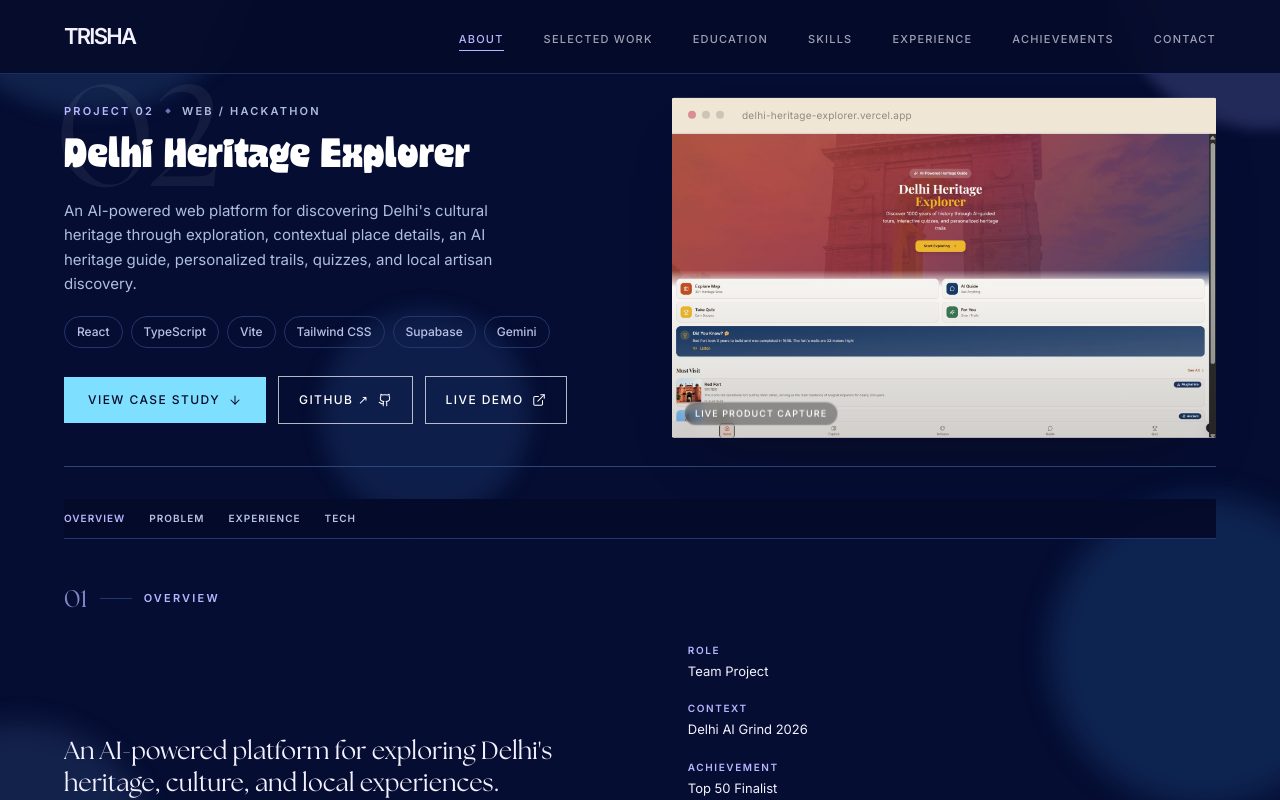
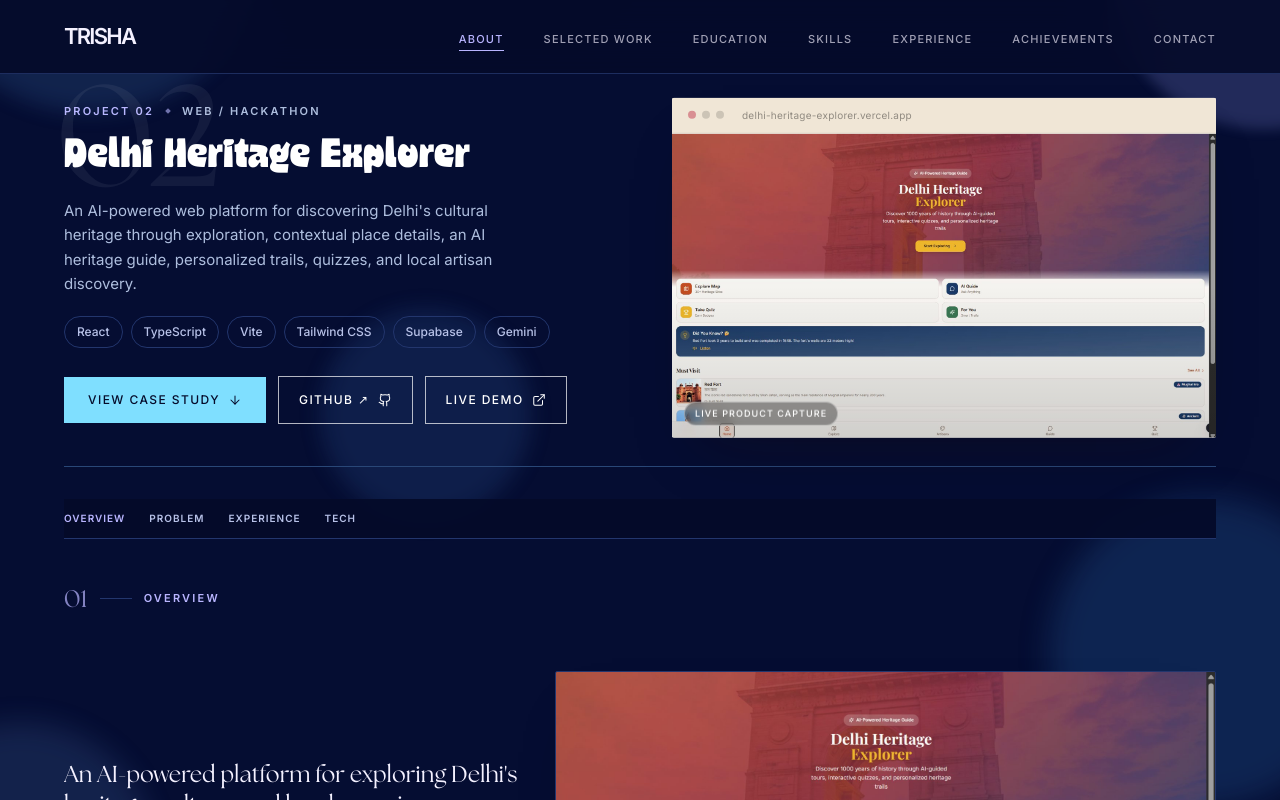
Before and after one commit to trisha29807-del/Portfolio-Trisha, a React (Vite) app: page / in a window 1280 px wide. Both pictures are taken after a click on the button "VIEW CASE STUDY". Shown: the part 2253-3053 px from the top of the page. Built offline with nearby package versions, Linux system fonts and the light colour scheme; the HTML template or start-up script is replaced by a standard one.

Commit message:
Refine Delhi Heritage overview layout

```diff
--- a/src/components/Work/details/delhi-heritage-explorer/DelhiHeritageDetail.tsx
+++ b/src/components/Work/details/delhi-heritage-explorer/DelhiHeritageDetail.tsx
@@ -200,40 +200,38 @@ export function DelhiHeritageDetail() {
           <SectionLabel number="01" title="Overview" />
         </motion.div>
 
-        <div className="mt-8 grid gap-10 lg:grid-cols-[1.05fr_0.95fr] lg:items-end">
-          <motion.div
+        <div className="mt-7 grid gap-8 lg:grid-cols-[0.82fr_1.18fr] lg:items-center">
+          <div>
+            <motion.p
               initial="hidden"
               whileInView="show"
               viewport={{ once: true }}
               custom={0.1}
               variants={fadeUp}
+              className="max-w-xl font-serif text-[clamp(1.2rem,1.8vw,1.45rem)] leading-[1.3] text-day-ink dark:text-night-ink"
             >
-            <p className="max-w-3xl font-serif text-[clamp(1.25rem,2vw,1.55rem)] leading-[1.3] text-day-ink dark:text-night-ink">
               An AI-powered platform for exploring Delhi's heritage, culture, and local experiences.
-            </p>
-          </motion.div>
+            </motion.p>
 
             <motion.div
               initial="hidden"
               whileInView="show"
               viewport={{ once: true }}
-            custom={0.18}
+              custom={0.15}
               variants={fadeUp}
+              className="mt-6 grid grid-cols-2 gap-x-6 gap-y-4"
             >
-            <div className="grid grid-cols-2 gap-x-6 gap-y-5 sm:grid-cols-3 lg:grid-cols-1">
               {dheHero.meta.map((item) => (
                 <div key={item.label}>
-                  <div className="text-[10px] font-semibold tracking-[0.16em] uppercase text-day-burgundy dark:text-night-burgundy">
+                  <div className="text-[9px] font-semibold tracking-[0.16em] uppercase text-day-burgundy dark:text-night-burgundy">
                     {item.label}
                   </div>
-                  <div className="mt-1 text-[13px] text-day-ink dark:text-night-ink">
+                  <div className="mt-1 text-[12px] text-day-ink dark:text-night-ink">
                     {item.value}
                   </div>
                 </div>
               ))}
-            </div>
             </motion.div>
-        </div>
 
             <motion.div
               initial="hidden"
@@ -241,12 +239,12 @@ export function DelhiHeritageDetail() {
               viewport={{ once: true }}
               custom={0.2}
               variants={fadeUp}
-          className="mt-7 flex flex-wrap gap-2"
+              className="mt-5 flex flex-wrap gap-2"
             >
               {dheHero.stack.map((tech) => (
                 <span
                   key={tech}
-              className="rounded-full border border-day-border px-3.5 py-1.5 text-[11px] font-medium text-day-ink/80 dark:border-night-border dark:text-night-ink/80"
+                  className="rounded-full border border-day-border px-2.5 py-1 text-[10px] font-medium text-day-ink/80 dark:border-night-border dark:text-night-ink/80"
                 >
                   {tech}
                 </span>
@@ -259,27 +257,38 @@ export function DelhiHeritageDetail() {
               viewport={{ once: true }}
               custom={0.25}
               variants={fadeUp}
-          className="mt-7 flex flex-wrap gap-3"
+              className="mt-5 flex flex-wrap gap-2.5"
             >
               <a
                 href={dheHero.liveUrl}
                 target="_blank"
                 rel="noopener noreferrer"
-            className="inline-flex items-center gap-2 bg-day-burgundy px-6 py-3.5 text-[12px] font-medium tracking-[0.12em] uppercase text-day-bg transition-all hover:-translate-y-px dark:bg-night-burgundy dark:text-night-bg"
+                className="inline-flex items-center gap-2 bg-day-burgundy px-4 py-2.5 text-[10px] font-medium tracking-[0.12em] uppercase text-day-bg dark:bg-night-burgundy dark:text-night-bg"
               >
-            View Live Project <ExternalLink size={14} strokeWidth={1.75} />
+                View Live Project <ExternalLink size={13} strokeWidth={1.75} />
               </a>
               <a
                 href={dheHero.githubUrl}
                 target="_blank"
                 rel="noopener noreferrer"
-            className="inline-flex items-center gap-2 border border-day-ink/70 px-5 py-3.5 text-[12px] font-medium tracking-[0.12em] uppercase text-day-ink transition-all hover:-translate-y-px hover:bg-day-ink hover:text-day-bg dark:border-night-ink/60 dark:text-night-ink dark:hover:bg-night-ink dark:hover:text-night-bg"
+                className="inline-flex items-center gap-2 border border-day-ink/70 px-4 py-2.5 text-[10px] font-medium tracking-[0.12em] uppercase text-day-ink dark:border-night-ink/60 dark:text-night-ink"
               >
-            View GitHub <Github size={14} strokeWidth={1.75} />
+                View GitHub <Github size={13} strokeWidth={1.75} />
               </a>
             </motion.div>
+          </div>
 
+          <motion.div
+            initial="hidden"
+            whileInView="show"
+            viewport={{ once: true }}
+            custom={0.15}
+            variants={fadeUp}
+            className="mx-auto w-full max-w-[760px]"
+          >
             <ProductScreenshot {...dheScreens.home} priority />
+          </motion.div>
+        </div>
       </section>
 
       <section id="dhe-problem" className="scroll-mt-32 border-t border-day-border py-16 dark:border-night-border">
```
Lines whose indentation alone changed are shown as unchanged.
